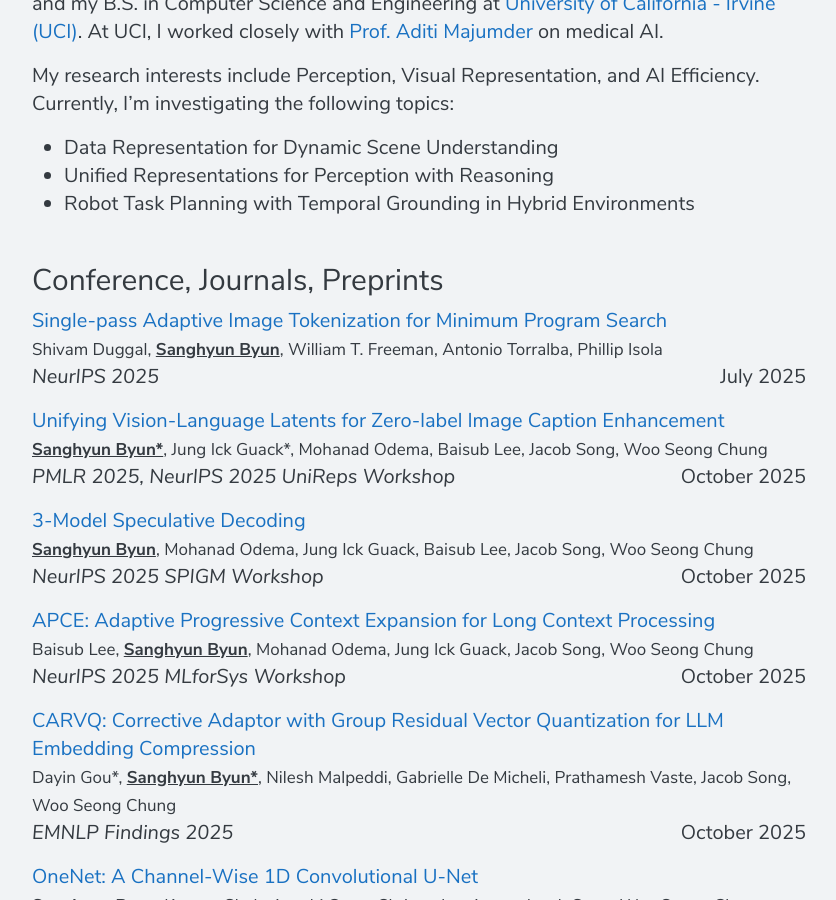
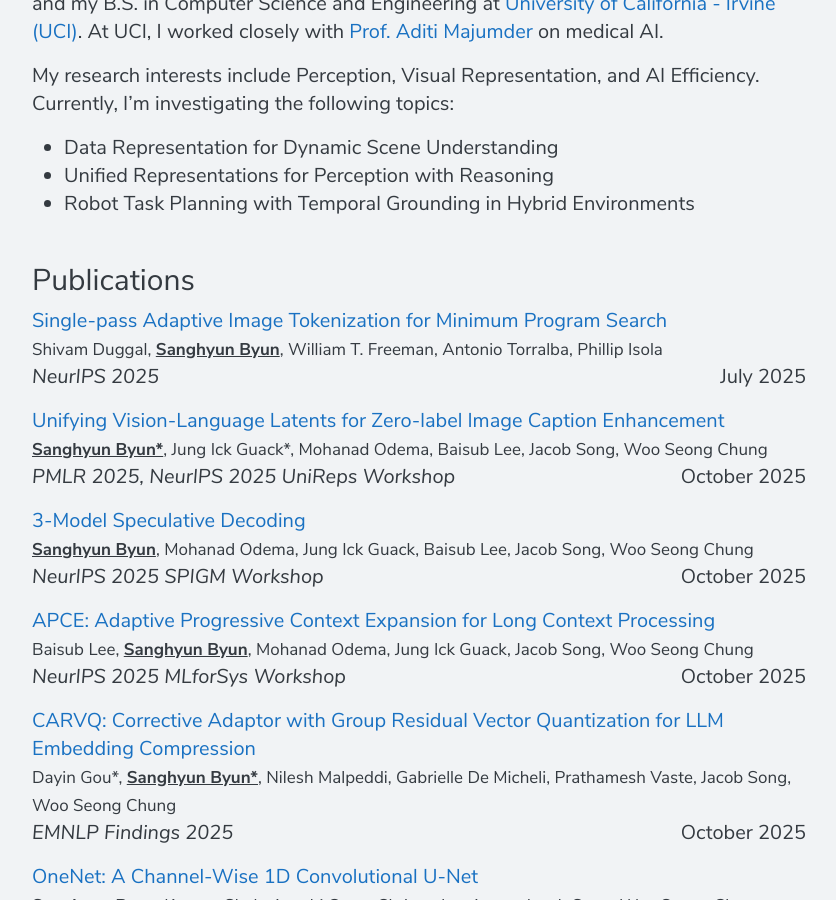
Before and after one commit to shbyun080/shbyun080.github.io, a Jekyll site: the page built from index.md, in a window 1280 px wide and 900 px high, scrolled down 1161 px. Shown: the whole window, without its empty margins (221-1057 px from the left). Built offline with Jekyll 4.4.1, drawn with Linux system fonts in a browser that asks for light colours.

Commit message:
Update index.md

```diff
--- a/index.md
+++ b/index.md
@@ -14,7 +14,7 @@
 - Unified Representations for Perception with Reasoning
 - Robot Task Planning with Temporal Grounding in Hybrid Environments
 
-# Conference, Journals, Preprints
+# Publications
 
 [Single-pass Adaptive Image Tokenization for Minimum Program Search](https://arxiv.org/pdf/2507.07995){:target="_blank"}
 <br/>
```
